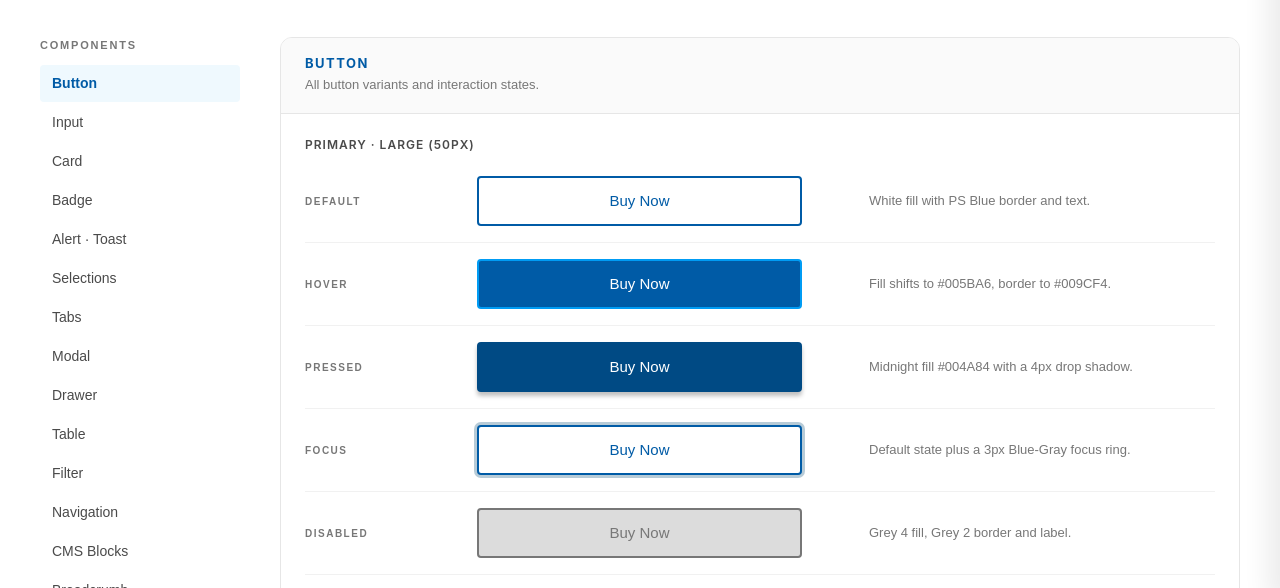
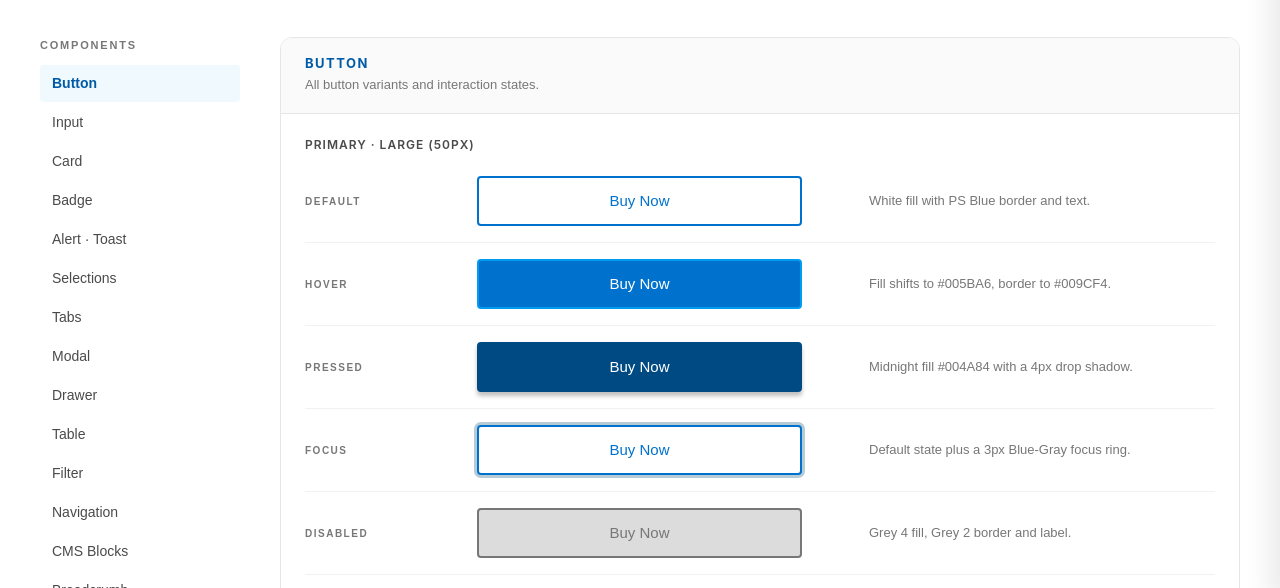
Before and after one commit to NotTheVeal/react-ui-kit, a website built with Vite: page index.html in a window 1280 px wide. Shown: the part 198-786 px from the top of the page. Built offline with nearby package versions, Linux system fonts and the light colour scheme; files whose address does not match are found by name.

Commit message:
chore(tokens): rebuild tokens.css from Figma plugin push

```diff
--- a/tokens.css
+++ b/tokens.css
@@ -17,7 +17,7 @@
   --ps-prim-blue-200: #B0C6D3;
   --ps-prim-blue-300: #6AC7FC;
   --ps-prim-blue-400: #009CF4;
-  --ps-prim-blue-500: #005BA6;
+  --ps-prim-blue-500: #0072CE;
   --ps-prim-blue-600: #004A84;
   --ps-prim-blue-700: #003763;
   --ps-prim-blue-800: #002F48;
```
